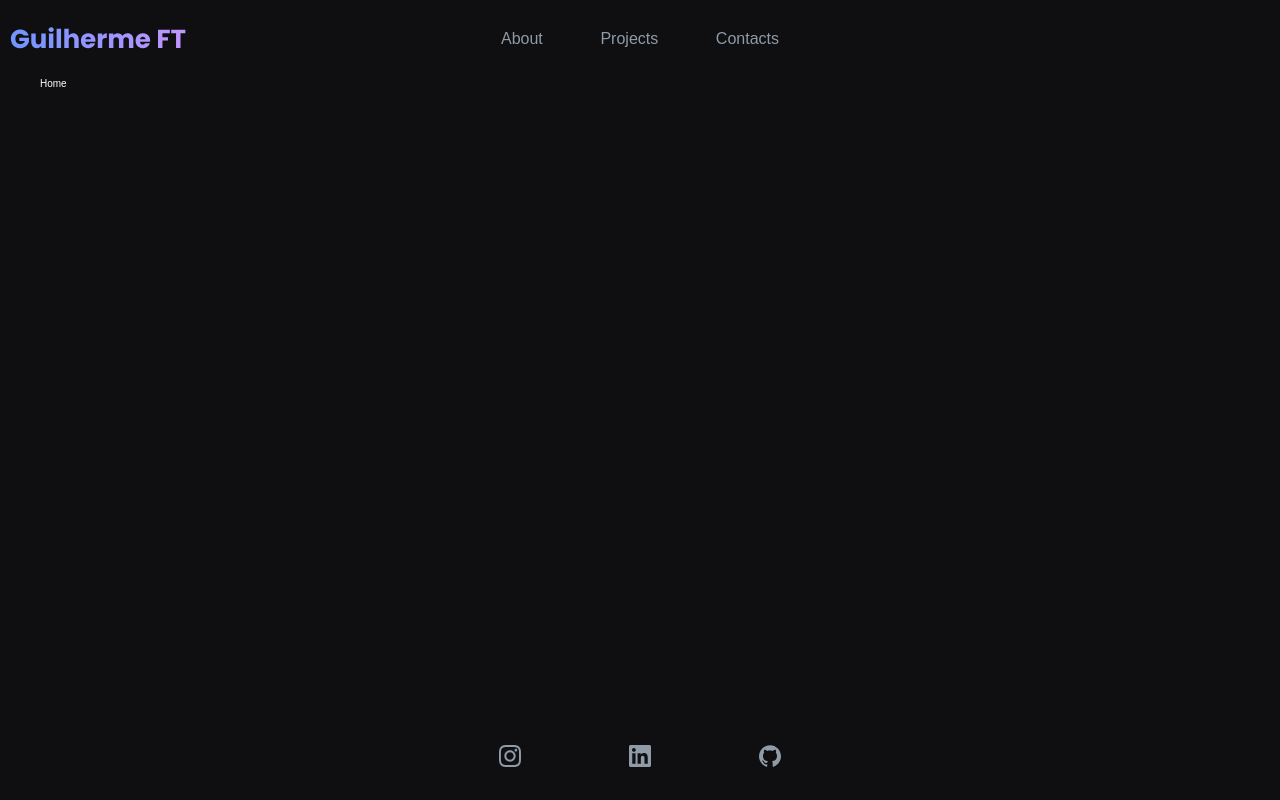
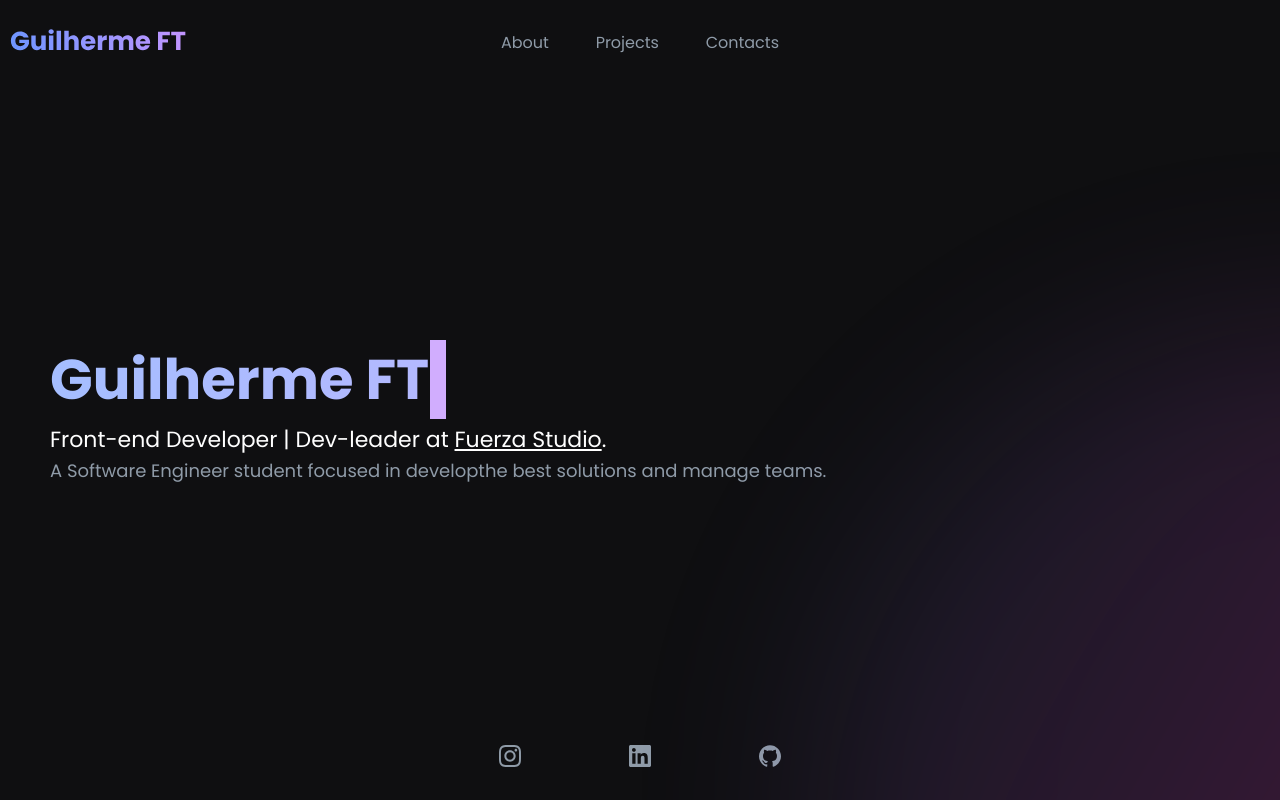
Before and after one commit to GuilhermeFT/guilhermeft-portfolio, a Next.js app: page / in a window 1280 px wide. Built offline with nearby package versions, Linux system fonts and the light colour scheme.

Commit message:
feat: finishing home page

```diff
--- a/next.config.js
+++ b/next.config.js
@@ -1,7 +1,7 @@
 /** @type {import('next').NextConfig} */
 const nextConfig = {
   reactStrictMode: true,
-  swcMinify: true,
+  swcMinify: true
 }
 
 module.exports = nextConfig
--- a/src/components/Navigation/styles.ts
+++ b/src/components/Navigation/styles.ts
@@ -19,8 +19,6 @@ export const ListWrapper = styled.ul`
   justify-content: space-between;
 `
 
-export const StyledLink = styled.a``
-
 export const ListItemWrapper = styled.li<ListItemWrapperProps>`
   position: relative;
   font-size: 1.6rem;
@@ -30,6 +28,7 @@ export const ListItemWrapper = styled.li<ListItemWrapperProps>`
   padding: 0.4rem 1rem;
 
   a {
+    text-decoration: none;
     transition: all 0.2s;
     color: ${({ isActive, theme }) =>
       isActive ? theme.colors.light[100] : theme.colors.dark[100]};
--- a/src/components/Social/styles.ts
+++ b/src/components/Social/styles.ts
@@ -21,6 +21,7 @@ export const StyledSpan = styled.span`
 `
 
 export const StyledAnchor = styled.a`
+  text-decoration: none;
   position: relative;
   display: flex;
   flex-direction: column;
--- a/src/pages/_document.tsx
+++ b/src/pages/_document.tsx
@@ -48,7 +48,7 @@ export default class MyDocument extends Document {
             crossOrigin=""
           />
           <link
-            href="https://fonts.googleapis.com/css2?family=Nunito+Sans:ital,wght@0,300;0,400;0,600;0,700;1,400&display=swap"
+            href="https://fonts.googleapis.com/css2?family=Poppins:ital,wght@0,300;0,400;0,500;0,600;0,700;1,300;1,400;1,500;1,600;1,700&display=swap"
             rel="stylesheet"
           />
         </Head>
--- a/src/styles/global.ts
+++ b/src/styles/global.ts
@@ -9,7 +9,12 @@ const styles = css`
   }
 
   html {
-    font-size: 62.5%;
+    font-size: 56.25%;
+    transition: font-size 0.2s;
+
+    @media (min-width: ${({ theme }) => theme.breakpoints.maxMobile}) {
+      font-size: 62.5%;
+    }
   }
 
   body {
@@ -19,7 +24,11 @@ const styles = css`
   }
 
   a {
-    text-decoration: none;
+    color: inherit;
+  }
+
+  .Typewriter__cursor {
+    background: ${({ theme }) => theme.colors.violet[100]};
   }
 `
 
--- a/src/templates/Home/index.tsx
+++ b/src/templates/Home/index.tsx
@@ -1,7 +1,31 @@
+import Link from 'next/link'
+
+import Typewriter from 'typewriter-effect'
+
 import * as S from './styles'
 
 const HomePage = () => {
-  return <S.Wrapper>Home</S.Wrapper>
+  return (
+    <S.Wrapper>
+      <S.Name>
+        <Typewriter
+          onInit={(typewriter) => {
+            typewriter.typeString('Guilherme FT').start()
+          }}
+        />
+      </S.Name>
+
+      <S.Paragraph>
+        Front-end Developer | Dev-leader at{' '}
+        <Link href="https://www.fuerzastudio.com.br/">Fuerza Studio</Link>.
+      </S.Paragraph>
+
+      <S.Description>
+        A Software Engineer student focused in developthe best solutions and
+        manage teams.
+      </S.Description>
+    </S.Wrapper>
+  )
 }
 
 export default HomePage
--- a/src/templates/Home/styles.ts
+++ b/src/templates/Home/styles.ts
@@ -1,5 +1,43 @@
-import { Fragment } from 'react'
-
 import styled from 'styled-components'
 
-export const Wrapper = Fragment
+export const Wrapper = styled.div`
+  margin: auto;
+  padding: 1rem;
+
+  display: flex;
+  gap: 0.1rem;
+  flex-direction: column;
+
+  @media (min-width: ${({ theme }) => theme.breakpoints.maxMobile}) {
+    width: 100%;
+  }
+`
+
+export const Name = styled.div`
+  font-size: 3.8rem;
+  font-weight: 700;
+
+  background: linear-gradient(
+    267.14deg,
+    ${({ theme }) => theme.colors.violet[100]} 0%,
+    ${({ theme }) => theme.colors.blue[100]} 100%
+  );
+  line-height: 8.5rem;
+  background-clip: text;
+  -webkit-background-clip: text;
+  -webkit-text-fill-color: transparent;
+
+  @media (min-width: ${({ theme }) => theme.breakpoints.maxMobile}) {
+    font-size: 5.6rem;
+  }
+`
+
+export const Paragraph = styled.p`
+  font-size: 2.2rem;
+  color: ${({ theme }) => theme.colors.light[100]};
+`
+
+export const Description = styled.p`
+  font-size: 1.8rem;
+  color: ${({ theme }) => theme.colors.dark[100]};
+`
--- a/src/templates/Mainlayout/index.tsx
+++ b/src/templates/Mainlayout/index.tsx
@@ -15,6 +15,8 @@ const MainLayout = ({ children }: MainLayoutProps) => {
       <Header />
       <S.ContentWrapper>{children}</S.ContentWrapper>
       <Footer />
+
+      <S.AssetShadow />
     </S.Wrapper>
   )
 }
--- a/src/templates/Mainlayout/styles.ts
+++ b/src/templates/Mainlayout/styles.ts
@@ -12,4 +12,28 @@ export const ContentWrapper = styled.main`
   flex: 1;
   width: 100%;
   max-width: ${({ theme }) => theme.breakpoints.maxContent};
+
+  display: flex;
+  flex-direction: column;
 `
+
+export const AssetShadow = styled.span`
+  z-index: 0;
+  top: 100%;
+  left: 100%;
+  position: fixed;
+  width: 100vh;
+  height: 100vh;
+  border-radius: 50%;
+
+  background: linear-gradient(120deg, rgba(0, 194, 255, 0.2) 0%, #ff29c3 100%);
+
+  opacity: 0.3;
+  filter: blur(100px);
+  transform: translate(-50%, -50%);
+
+  @media (min-width: ${({ theme }) => theme.breakpoints.maxMobile}) {
+    width: 75vw;
+    height: 75vw;
+  }
+`
```
